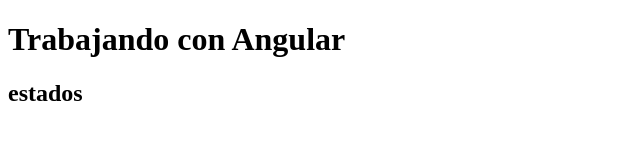
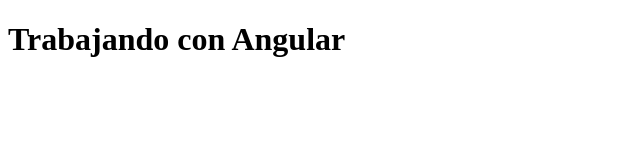
Before and after one commit to ronald1996per/Ejemplo_2018_14_10, a plain HTML site: page index.html in a window 1280 px wide. Shown: the whole page, without its empty margins (0-640 px from the left). Drawn offline with Linux system fonts and the light colour scheme.

Commit message:
Cambio del front end

```diff
--- a/index.html
+++ b/index.html
@@ -8,7 +8,6 @@
 </head>
 <body>
     <h1> Trabajando con Angular </h1>
-    <h2>   estados </h2>
 
 </body>
 </html>
```
